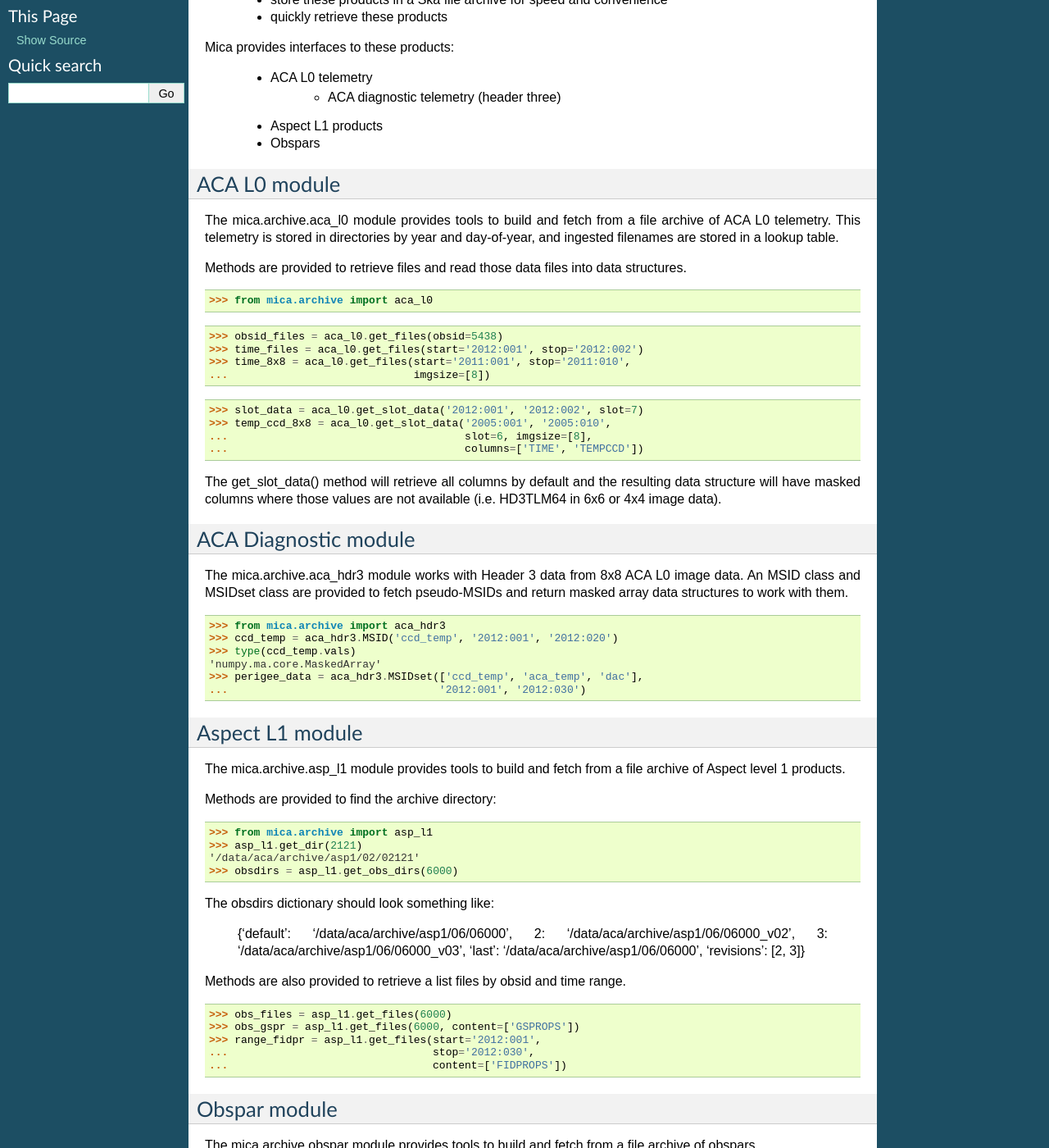
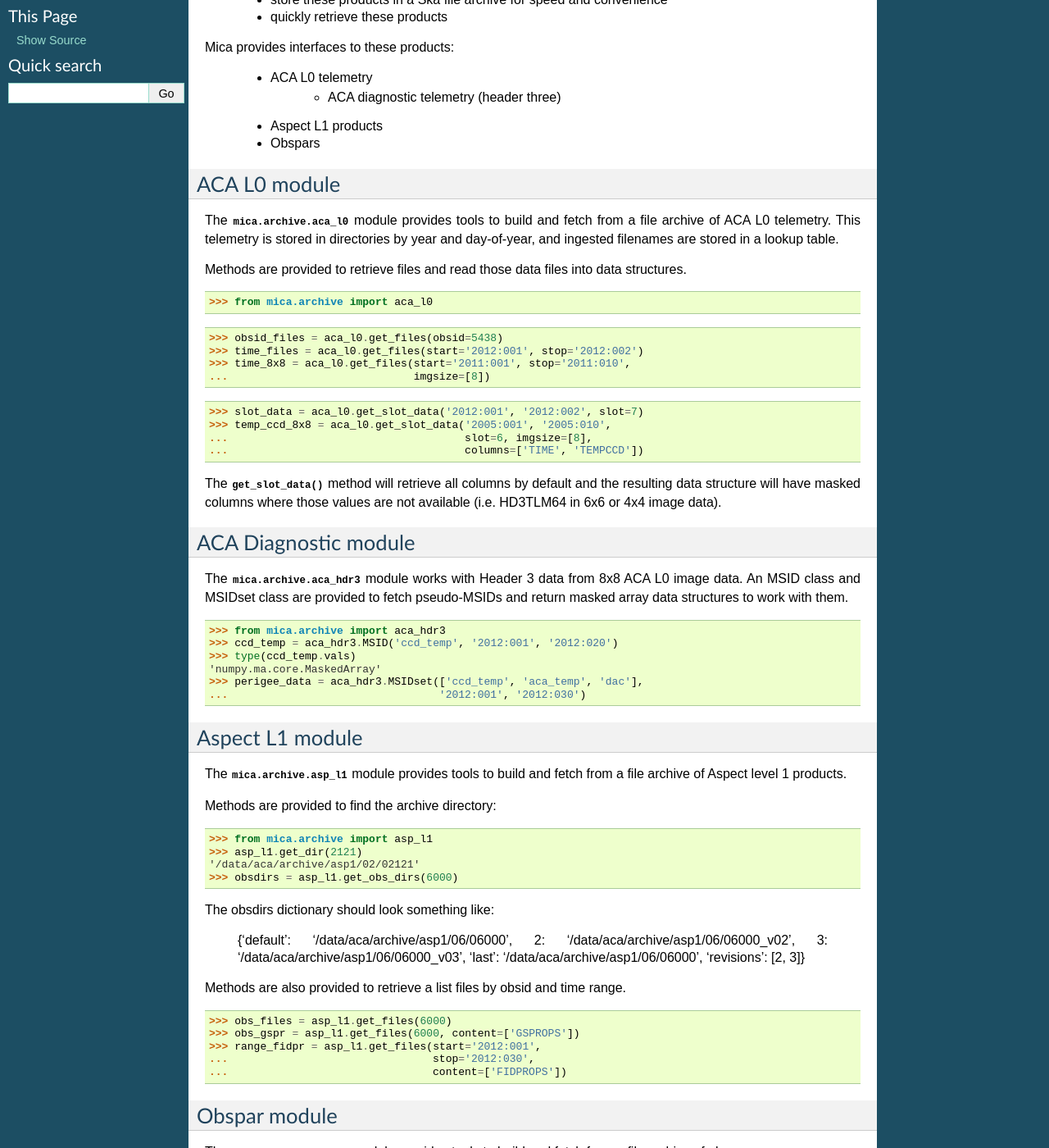
Before and after one commit to sot/mica, a Sphinx documentation site: the page built from doc/index.rst, in a window 1280 px wide and 1400 px high, scrolled down 258 px. Shown: the whole window at 82% size. Built offline with Sphinx 7.4.7, drawn with Linux system fonts in a browser that asks for light colours; part of the change alters nothing that is shown; some of the changed text lies outside the part shown.

```diff
--- a/doc/index.rst
+++ b/doc/index.rst
@@ -31,7 +31,7 @@ Mica provides interfaces to these products:
 ACA L0 module
 ----------------
 
-The mica.archive.aca_l0 module provides tools to build and fetch from
+The :mod:`mica.archive.aca_l0` module provides tools to build and fetch from
 a file archive of ACA L0 telemetry.  This telemetry is stored in
 directories by year and day-of-year, and ingested filenames are stored
 in a lookup table.
@@ -52,7 +52,7 @@ data structures.
    ...                                     slot=6, imgsize=[8],
    ...                                     columns=['TIME', 'TEMPCCD'])
 
-The get_slot_data() method will retrieve all columns by default and
+The :func:`~mica.archive.aca_l0.get_slot_data()` method will retrieve all columns by default and
 the resulting data structure will have masked columns where those
 values are not available (i.e. HD3TLM64 in 6x6 or 4x4 image data).
 
@@ -60,7 +60,7 @@ values are not available (i.e. HD3TLM64 in 6x6 or 4x4 image data).
 ACA Diagnostic module
 ---------------------
 
-The mica.archive.aca_hdr3 module works with Header 3 data from 8x8 ACA
+The :mod:`mica.archive.aca_hdr3` module works with Header 3 data from 8x8 ACA
 L0 image data.  An MSID class and MSIDset class are provided to fetch
 pseudo-MSIDs and return masked array data structures to work with them.
 
@@ -75,7 +75,7 @@ pseudo-MSIDs and return masked array data structures to work with them.
 Aspect L1 module
 ------------------
 
-The mica.archive.asp_l1 module provides tools to build and fetch from
+The :mod:`mica.archive.asp_l1` module provides tools to build and fetch from
 a file archive of Aspect level 1 products.
 
 Methods are provided to find the archive directory:
@@ -107,7 +107,7 @@ Methods are also provided to retrieve a list files by obsid and time range.
 Obspar module
 ------------------
 
-The mica.archive.obspar module provides tools to build and fetch from
+The :mod:`mica.archive.obspar` module provides tools to build and fetch from
 a file archive of obspars.
 
 Methods are provided to find the archive directory and obspar files:
```
